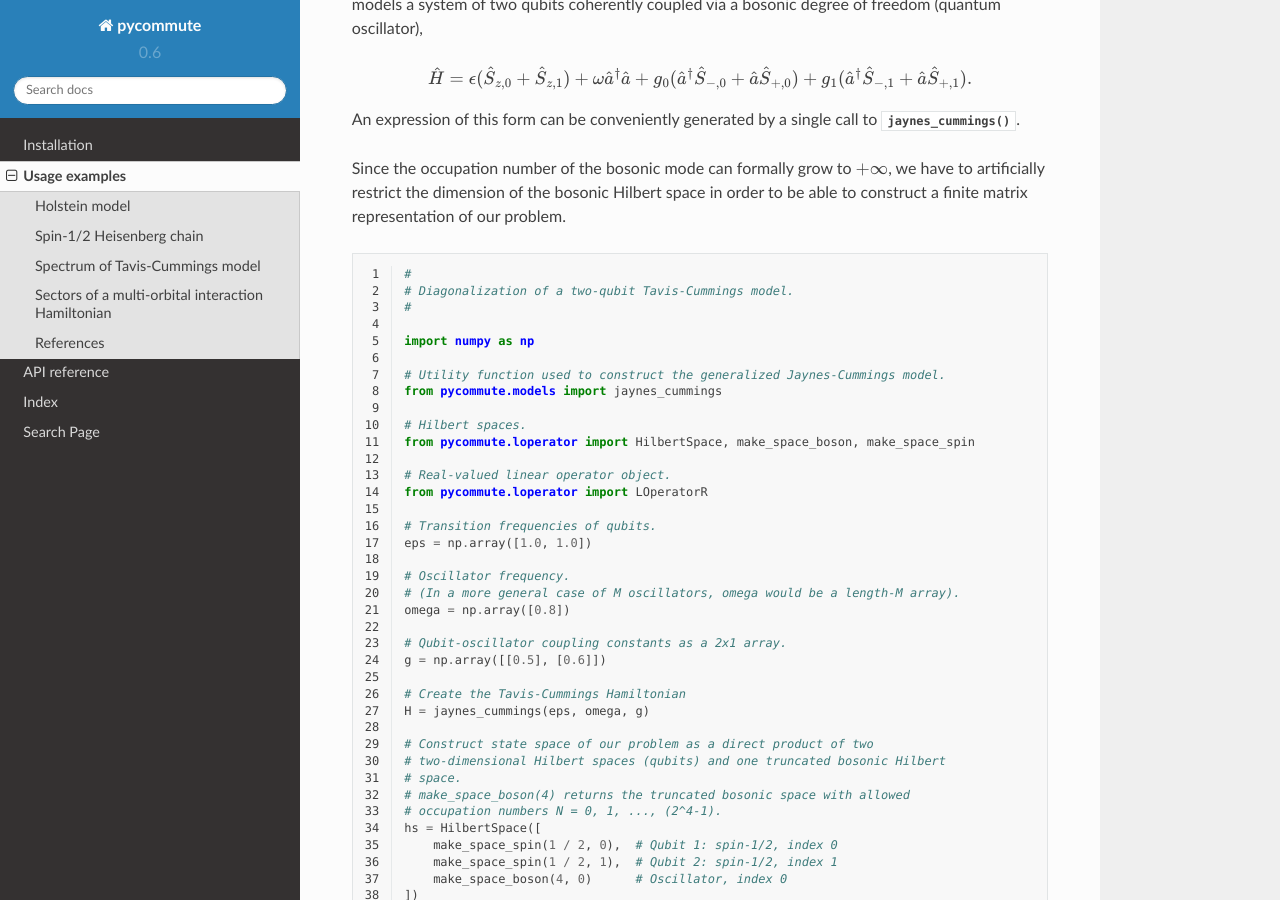
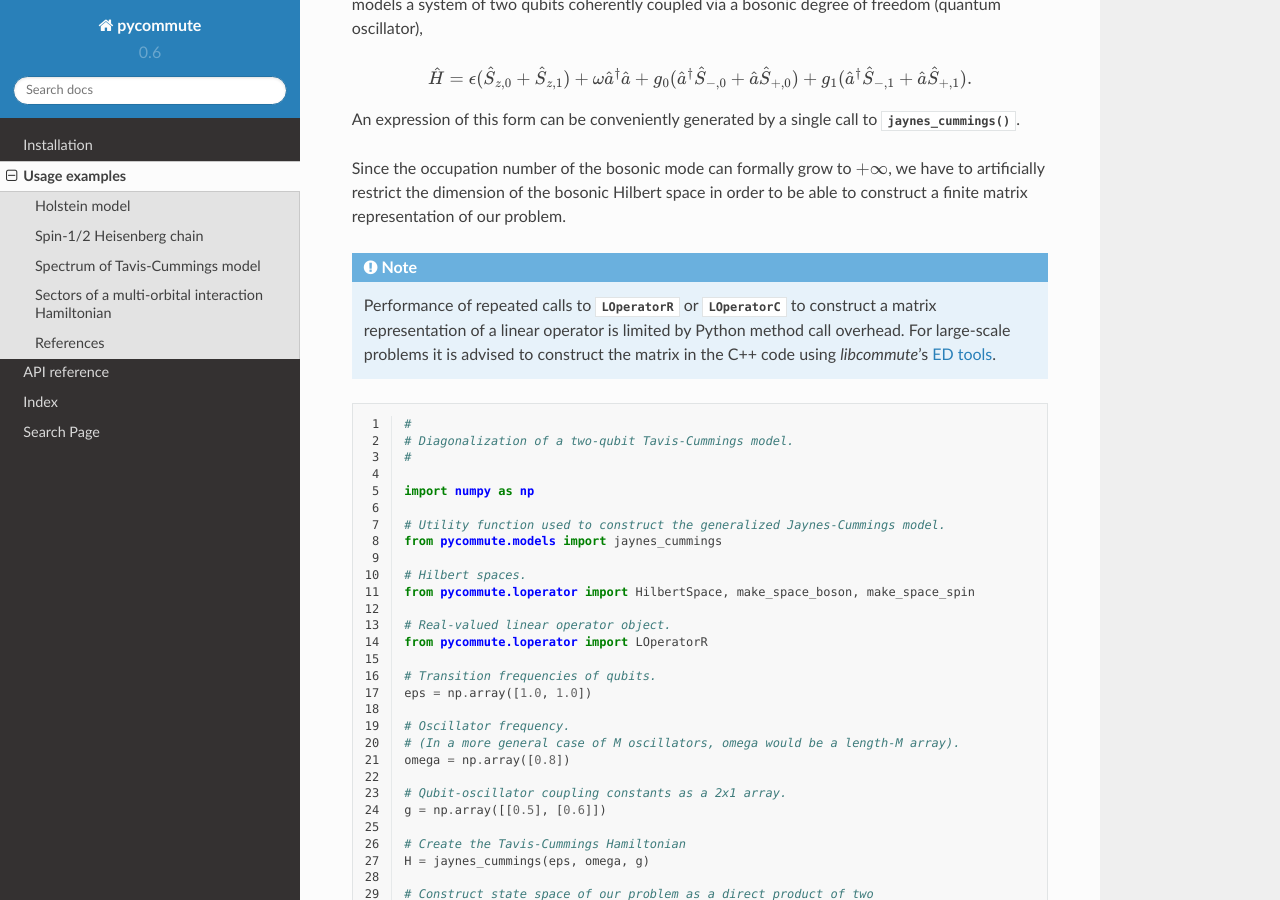
Before and after one commit to krivenko/pycommute, a Sphinx documentation site: the page built from docs/examples.rst, in a window 1280 px wide and 900 px high, scrolled down 4440 px. Built offline with Sphinx 7.4.7 and the Read the Docs theme 2.0.0, drawn with Linux system fonts in a browser that asks for light colours.

Commit message:
doc: Add a note about performance of calling LOPerator* from Python code

```diff
--- a/docs/examples.rst
+++ b/docs/examples.rst
@@ -44,7 +44,6 @@ to easily generate the adjacency matrix of the periodic square lattice.
   :language: python
   :lines: 11-
   :linenos:
-
 
 Spin-1/2 Heisenberg chain
 -------------------------
@@ -101,6 +100,16 @@ to :math:`+\infty`, we have to artificially restrict the dimension of the
 bosonic Hilbert space in order to be able to construct a finite matrix
 representation of our problem.
 
+.. note::
+
+  Performance of repeated calls to
+  :class:`LOperatorR <pycommute.loperator.LOperatorR>` or
+  :class:`LOperatorC <pycommute.loperator.LOperatorC>` to construct a matrix
+  representation of a linear operator is limited by Python method
+  call overhead. For large-scale problems it is advised to construct the matrix
+  in the C++ code using *libcommute*'s
+  `ED tools <https://krivenko.github.io/libcommute/loperator/index.html>`_.
+
 .. literalinclude:: tavis_cummings.py
   :language: python
   :lines: 11-
```
